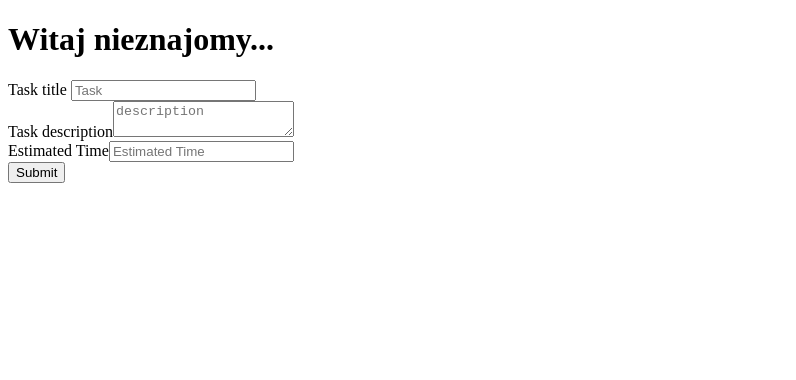
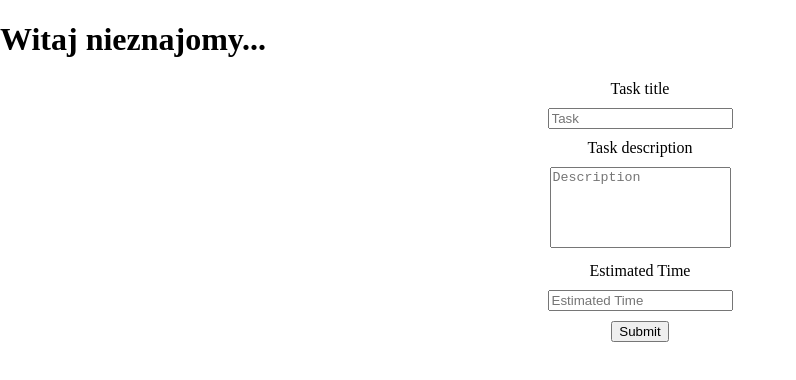
Before and after one commit to drillprop/todolist, a React (Create React App) app: page /home in a window 1280 px wide. Shown: the top 380 px of the page, without its empty margins (0-796 px from the left). Built offline with nearby package versions, Linux system fonts and the light colour scheme.

Commit message:
added simple styling

```diff
--- a/src/Components/TaskForm.js
+++ b/src/Components/TaskForm.js
@@ -3,12 +3,18 @@ import React, { Component } from "react";
 class TaskForm extends Component {
   render() {
     return (
-      <form>
+      <form id="task-form">
         <label htmlFor="task-title"> Task title </label>
         <input id="task-title" type="text" placeholder="Task" />
         <br />
         <label htmlFor="task-description">Task description</label>
-        <textarea id="task-description" type="text" placeholder="description" />
+        <textarea
+          id="task-description"
+          type="text"
+          placeholder="Description"
+          rows="5"
+          cols="20"
+        />
         <br />
         <label htmlFor="est-time">Estimated Time</label>
         <input id="est-time" type="number" placeholder="Estimated Time" />
--- a/src/index.js
+++ b/src/index.js
@@ -2,6 +2,7 @@ import React from "react";
 import ReactDOM from "react-dom";
 import registerServiceWorker from "./registerServiceWorker";
 import Router from "./Components/Router";
+import "./style.css";
 
 ReactDOM.render(<Router />, document.getElementById("root"));
 registerServiceWorker();
--- /dev/null
+++ b/src/style.css
@@ -0,0 +1,25 @@
+/* Reset */
+
+body {
+  margin: 0;
+  padding: 0;
+}
+
+/* Task Form */
+
+#task-form {
+  text-align: center;
+}
+
+label {
+  margin-bottom: 10px;
+  display: block;
+}
+
+textarea {
+  resize: none;
+  margin-bottom: 10px;
+}
+input {
+  margin-bottom: 10px;
+}
```
